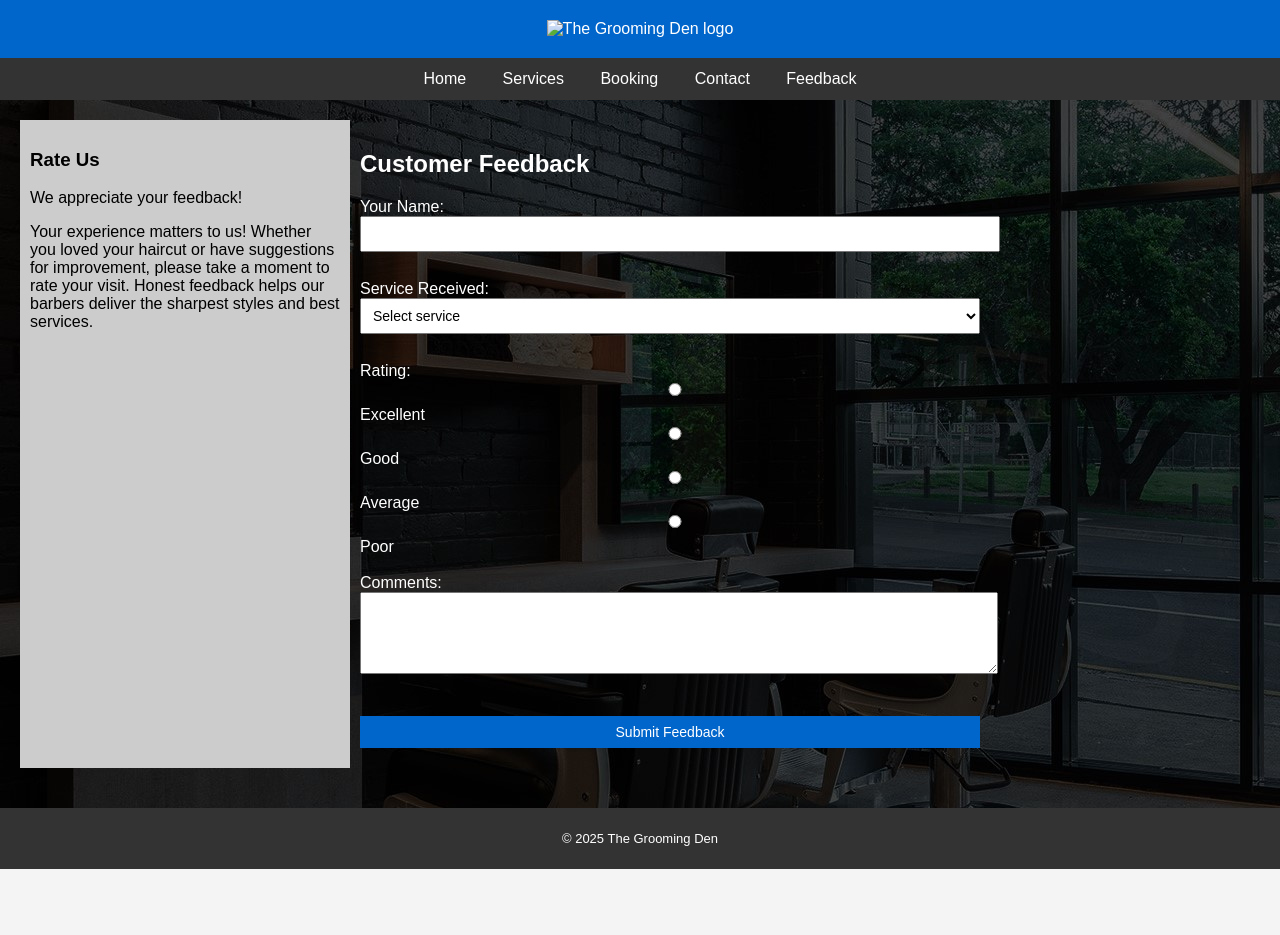
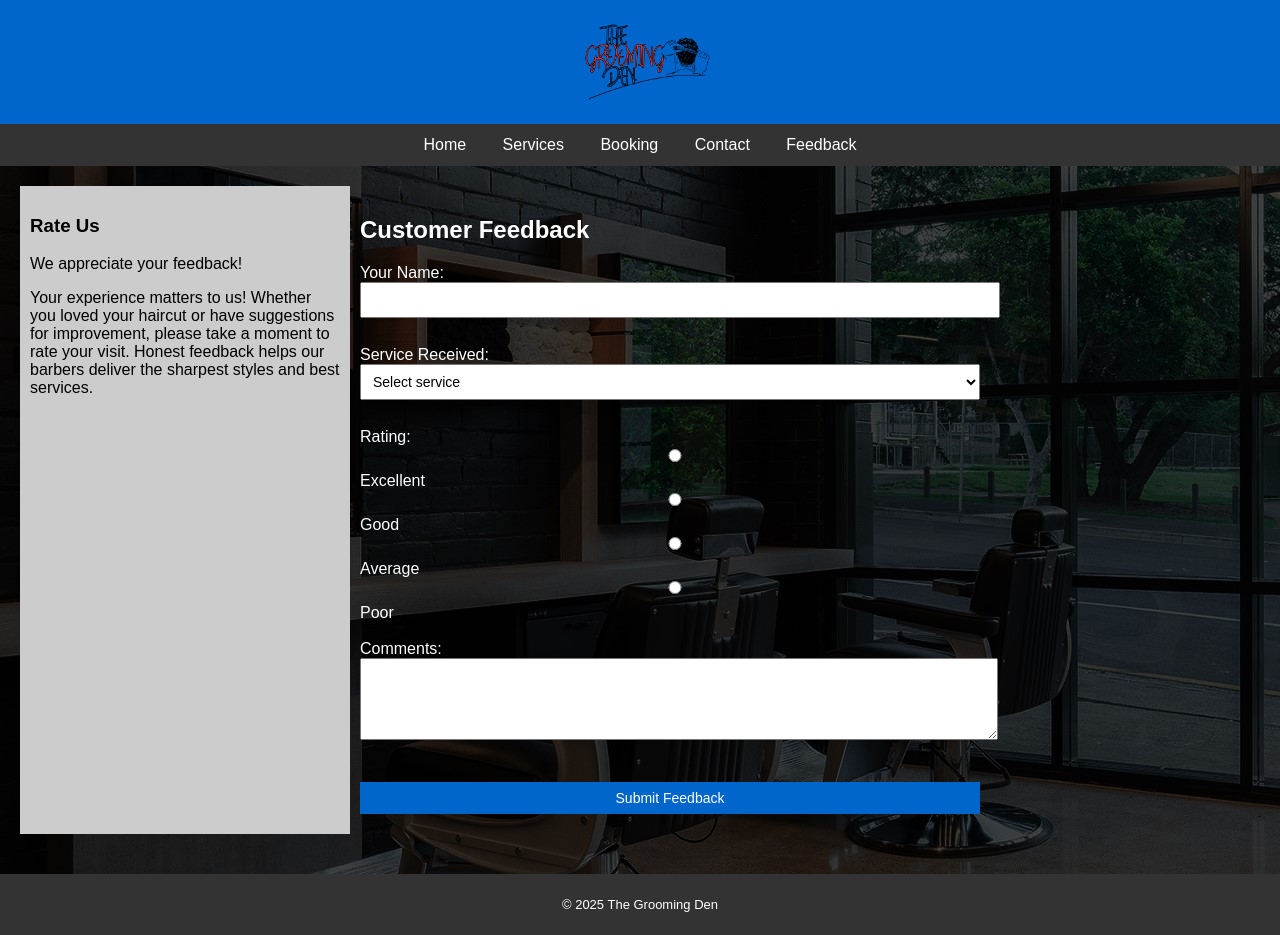
Before and after one commit to Bida20-071/The-Grooming-Den-TGD, a plain HTML site: page feedback.html in a window 1280 px wide. Before the commit the page ends 869 px from the top, so only its background shows below. Drawn offline with Linux system fonts and the light colour scheme.

Commit message:
Update feedback.html

```diff
--- a/feedback.html
+++ b/feedback.html
@@ -8,7 +8,7 @@
 </head>
 <body background="photos/Background.jpg">
     <header class="header">
-        <img src="photos/TGD LOGO.png" alt="The Grooming Den logo" class="logo" width="140" height="80">
+        <img src="photos/TGDLOGO.png" alt="The Grooming Den logo" class="logo" width="140" height="80">
     </header>
 
 	<center>
```
